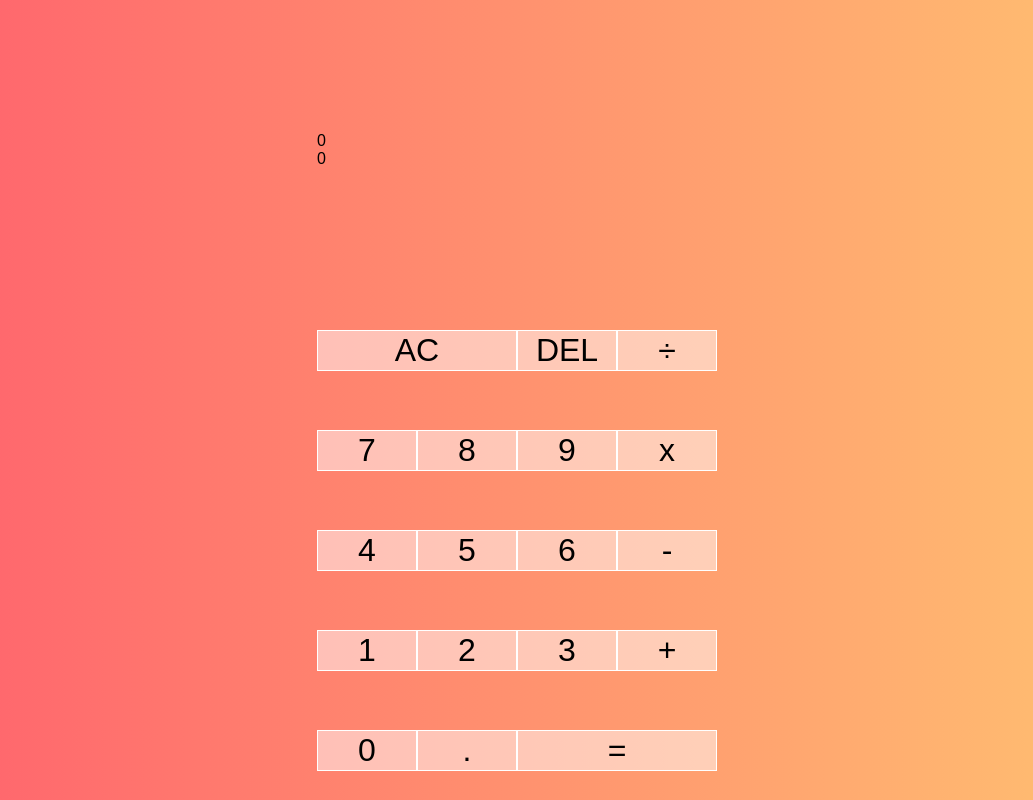
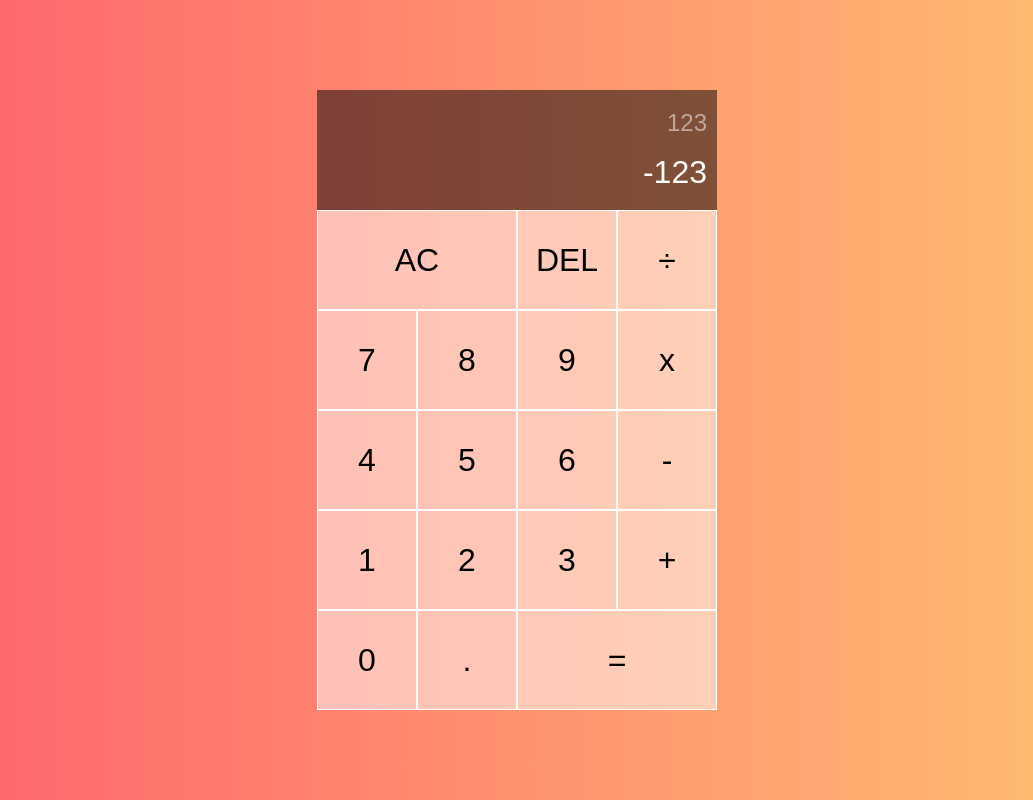
Before and after one commit to AlexandraOM/StarterFiles, a plain HTML site: page index.html in a window 1280 px wide. Shown: the whole page, without its empty margins (123-1156 px from the left). Drawn offline with Linux system fonts and the light colour scheme.

Commit message:
Finished html and CSS

```diff
--- a/Style/stylesheet.css
+++ b/Style/stylesheet.css
@@ -15,30 +15,55 @@ body {
 .calculator-grid {
   display: grid;
   justify-content: center;
-  align-items: center;
+  align-content: center;
   min-height: 100vh;
   grid-template-columns: repeat(4, 100px);
   grid-template-rows: minmax(120px, auto) repeat(5, 100px);
-  /* grid-template-areas:
+  grid-template-areas:
     "output output output output"
     "output output output output"
-    "buttons buttons buttons"
+    "buttons buttons buttons "
     "buttons buttons buttons buttons"
     "buttons buttons buttons buttons"
     "buttons buttons buttons buttons"
-    "buttons buttons buttons"; */
+    "buttons buttons buttons";
 }
 
 .output {
   grid-column: 1/-1;
+  background-color: rgba(0, 0, 0, 0.5);
+  display: flex;
+  align-items: flex-end;
+  justify-content: space-around;
+  flex-direction: column;
+  padding: 10px;
+  margin: none;
+  word-wrap: break-word;
+  word-break: break-all;
+}
+
+.output .previous-operand {
+  color: rgba(255, 255, 255, 0.5);
+  font-size: 1.5rem;
+}
+
+.output .current-operand {
+  color: rgba(255, 255, 255);
+  font-size: 2rem;
 }
 
 .calculator-grid > button {
   cursor: pointer;
   font-size: 2rem;
+  padding: 10px;
+  margin: none;
   border: 1px solid white;
   outline: none;
   background-color: rgba(255, 255, 255, 0.5);
+}
+
+.calculator-grid > button:hover {
+  background-color: rgba(255, 255, 255, 0.75);
 }
 
 .span-two {
--- a/index.html
+++ b/index.html
@@ -6,11 +6,9 @@
   <body>
     <div class="calculator-grid">
       <div class="output">
-        <div class="previous-operand">0</div>
-        <div class="current-operand">0</div>
+        <div class="previous-operand">123</div>
+        <div class="current-operand">-123</div>
       </div>
-
-      <!-- <div class="buttons-grid"> -->
       <button class="span-two">AC</button> <button>DEL</button>
       <button>÷</button> <button>7</button> <button>8</button>
       <button>9</button> <button>x</button> <button>4</button>
@@ -18,7 +16,6 @@
       <button>1</button> <button>2</button> <button>3</button>
       <button>+</button> <button>0</button> <button>.</button>
       <button class="span-two">=</button>
-      <!-- </div> -->
     </div>
   </body>
 </html>
```
